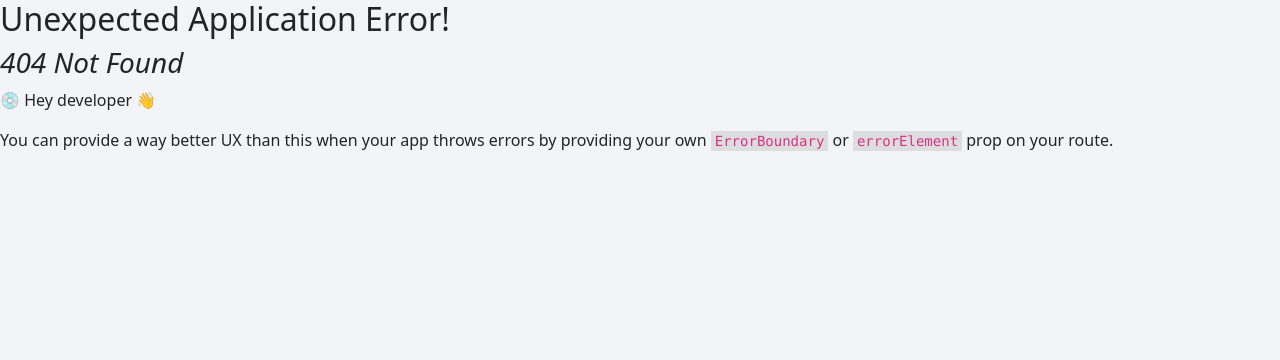
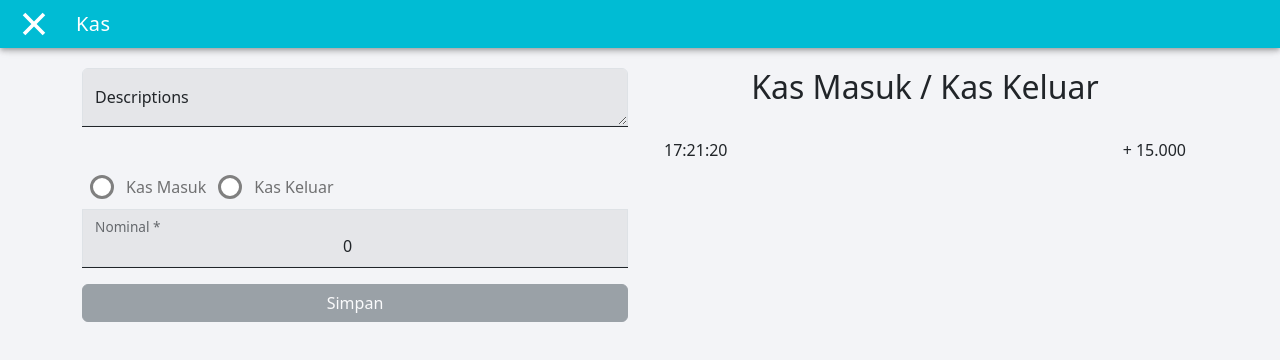
Before and after one commit to Christian-Tiovanto/project-penitipan-barang-fe, a React (Vite) app: page /create-cashflow in a window 1280 px wide. Before the commit this address had no page. Shown: the top 360 px of the page. Built offline with nearby package versions, Linux system fonts and the light colour scheme.

Commit message:
fix: add missing css for cashflow

```diff
--- a/src/App.css
+++ b/src/App.css
@@ -38,6 +38,15 @@ body {
 }
 .third-bg {
   background-color: var(--third-bg-color) !important;
+}
+.gray-text {
+  color: rgba(0, 0, 0, 0.54);
+}
+.gray {
+  background-color: rgba(0, 0, 0, 0.06) !important;
+}
+.cyan {
+  background-color: rgb(0, 188, 212) !important;
 }
 
 #sidebar-wrapper {
@@ -214,7 +223,6 @@ body {
   background: mediumpurple;
   color: #fff;
 }
-
 .datepicker-header {
   display: flex;
   align-items: center;
@@ -316,3 +324,11 @@ body {
     width: 100%;
   }
 }
+
+/* Cashflow */
+.navbar-cashflow {
+  max-height: 48px;
+  min-height: 48px;
+  box-shadow: 0 2px 4px -1px rgba(0, 0, 0, 0.2), 0 4px 5px 0 rgba(0, 0, 0, 0.14),
+    0 1px 10px 0 rgba(0, 0, 0, 0.12);
+}
```
Also changed, not shown: src/App.tsx (+5 -3 lines), src/components/components.tsx (deleted).
